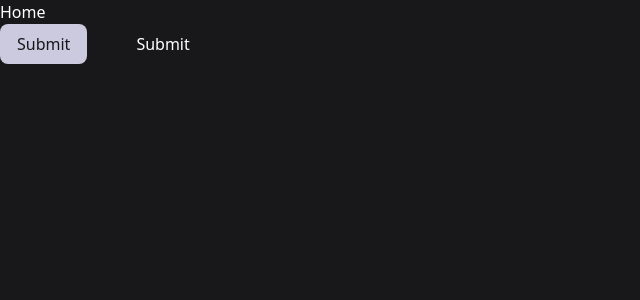
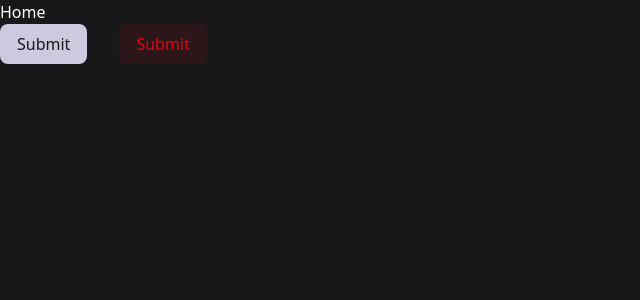
Before and after one commit to bycarlosgamez/ui-library, a React (Vite) app: page / in a window 1280 px wide. Shown: the top 300 px of the page, without its empty margins (0-640 px from the left). Built offline with nearby package versions, Linux system fonts and the light colour scheme.

Commit message:
fixed destructuve color

```diff
--- a/src/index.css
+++ b/src/index.css
@@ -71,7 +71,7 @@
     --color-primary: var(--color-navy-100);
     --color-secondary: var(--color-navy-50);
 
-    --color-destructive: var(--color-red-00);
+    --color-destructive: var(--color-red-600);
     --color-warning: var(--color-orange-600);
     --color-muted: var(--color-zinc-300);
     --color-muted-foreground: var(--color-zinc-600);
```
